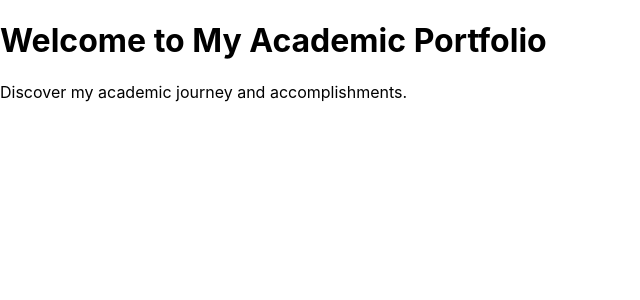
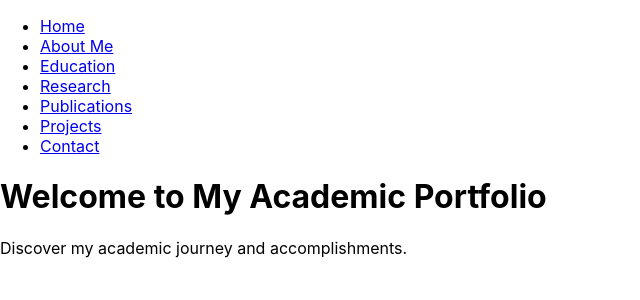
Before and after one commit to EnshenZhu/academic_webpage, a React (Create React App) app in the folder academic-portfolio/: page / in a window 1280 px wide. Shown: the top 300 px of the page, without its empty margins (0-640 px from the left). Built offline with nearby package versions, Linux system fonts and the light colour scheme.

Commit message:
add the navigation bar and update the App.js

```diff
--- a/academic-portfolio/src/App.js
+++ b/academic-portfolio/src/App.js
@@ -7,11 +7,13 @@ import Research from './components/Research';
 import Publications from './components/Publications';
 import Projects from './components/Projects';
 import Contact from './components/Contact';
+import Navigation from './components/Navigation';
 
 const App = () => {
   return (
     <Router>
       <div>
+        <Navigation />
         <Routes>
           <Route path="/" element={<Home />} />
           <Route path="/about" element={<About />} />
--- /dev/null
+++ b/academic-portfolio/src/components/Navigation.js
@@ -0,0 +1,20 @@
+import React from 'react';
+import { Link } from 'react-router-dom';
+
+const Navigation = () => {
+    return (
+        <nav>
+            <ul>
+                <li><Link to="/">Home</Link></li>
+                <li><Link to="/about">About Me</Link></li>
+                <li><Link to="/education">Education</Link></li>
+                <li><Link to="/research">Research</Link></li>
+                <li><Link to="/publications">Publications</Link></li>
+                <li><Link to="/projects">Projects</Link></li>
+                <li><Link to="/contact">Contact</Link></li>
+            </ul>
+        </nav>
+    );
+};
+
+export default Navigation;
```
